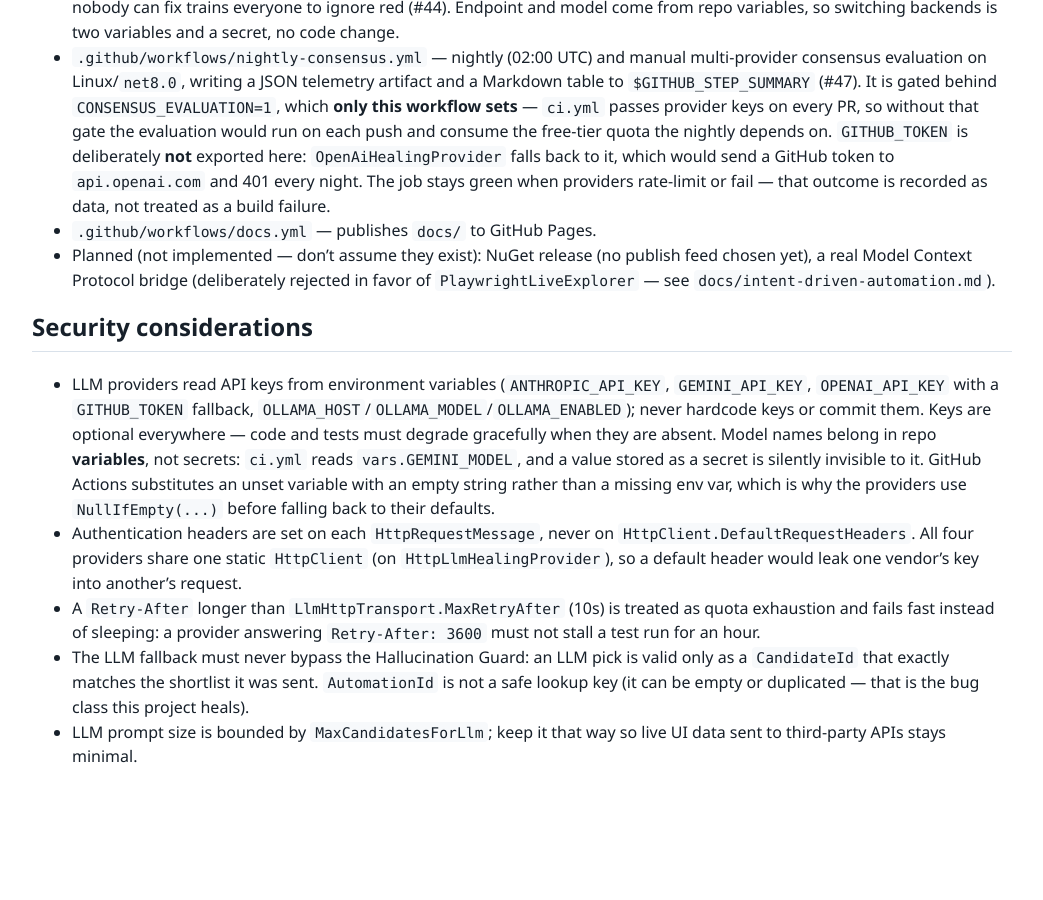
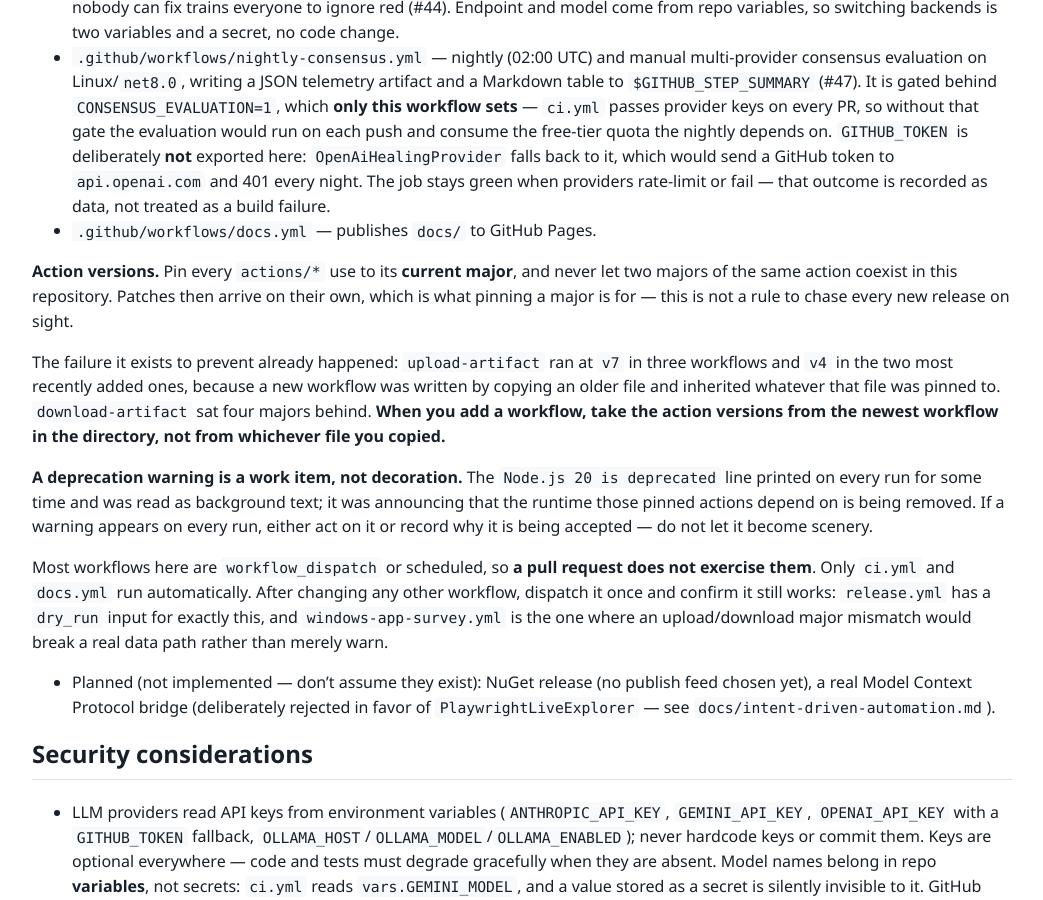
Before and after one commit to mustafasercansak/automation-sandbox, a Jekyll site: the page built from AGENTS.md, in a window 1280 px wide and 900 px high, scrolled down 8813 px. Shown: the whole window, without its empty margins (118-1161 px from the left). Built offline with Jekyll 4.4.1, drawn with Linux system fonts in a browser that asks for light colours; our own code applies the rules of GitHub Pages for plain Markdown files; before the commit the page ends 9654 px from its top, so only the background shows below that.

Commit message:
Bump GitHub Actions to latest major versions across workflows (#67)

```diff
--- a/AGENTS.md
+++ b/AGENTS.md
@@ -171,6 +171,14 @@ Three rules that follow from the same principle:
 - `.github/workflows/llm-smoke.yml` — live smoke test against any OpenAI-compatible endpoint. The nightly schedule is deliberately commented out: GitHub Models answered `HTTP 410 github_models_retirement_brownout` and a nightly nobody can fix trains everyone to ignore red (#44). Endpoint and model come from repo variables, so switching backends is two variables and a secret, no code change.
 - `.github/workflows/nightly-consensus.yml` — nightly (02:00 UTC) and manual multi-provider consensus evaluation on Linux/`net8.0`, writing a JSON telemetry artifact and a Markdown table to `$GITHUB_STEP_SUMMARY` (#47). It is gated behind `CONSENSUS_EVALUATION=1`, which **only this workflow sets** — `ci.yml` passes provider keys on every PR, so without that gate the evaluation would run on each push and consume the free-tier quota the nightly depends on. `GITHUB_TOKEN` is deliberately **not** exported here: `OpenAiHealingProvider` falls back to it, which would send a GitHub token to `api.openai.com` and 401 every night. The job stays green when providers rate-limit or fail — that outcome is recorded as data, not treated as a build failure.
 - `.github/workflows/docs.yml` — publishes `docs/` to GitHub Pages.
+
+**Action versions.** Pin every `actions/*` use to its **current major**, and never let two majors of the same action coexist in this repository. Patches then arrive on their own, which is what pinning a major is for — this is not a rule to chase every new release on sight.
+
+The failure it exists to prevent already happened: `upload-artifact` ran at `v7` in three workflows and `v4` in the two most recently added ones, because a new workflow was written by copying an older file and inherited whatever that file was pinned to. `download-artifact` sat four majors behind. **When you add a workflow, take the action versions from the newest workflow in the directory, not from whichever file you copied.**
+
+**A deprecation warning is a work item, not decoration.** The `Node.js 20 is deprecated` line printed on every run for some time and was read as background text; it was announcing that the runtime those pinned actions depend on is being removed. If a warning appears on every run, either act on it or record why it is being accepted — do not let it become scenery.
+
+Most workflows here are `workflow_dispatch` or scheduled, so **a pull request does not exercise them**. Only `ci.yml` and `docs.yml` run automatically. After changing any other workflow, dispatch it once and confirm it still works: `release.yml` has a `dry_run` input for exactly this, and `windows-app-survey.yml` is the one where an upload/download major mismatch would break a real data path rather than merely warn.
 - Planned (not implemented — don't assume they exist): NuGet release (no publish feed chosen yet), a real Model Context Protocol bridge (deliberately rejected in favor of `PlaywrightLiveExplorer` — see `docs/intent-driven-automation.md`).
 
 ## Security considerations
```
Also changed, not shown: .github/workflows/ci.yml, .github/workflows/docs.yml, .github/workflows/llm-smoke.yml, .github/workflows/nightly-consensus.yml, .github/workflows/pack.yml, .github/workflows/release.yml, .github/workflows/windows-app-survey.yml.
